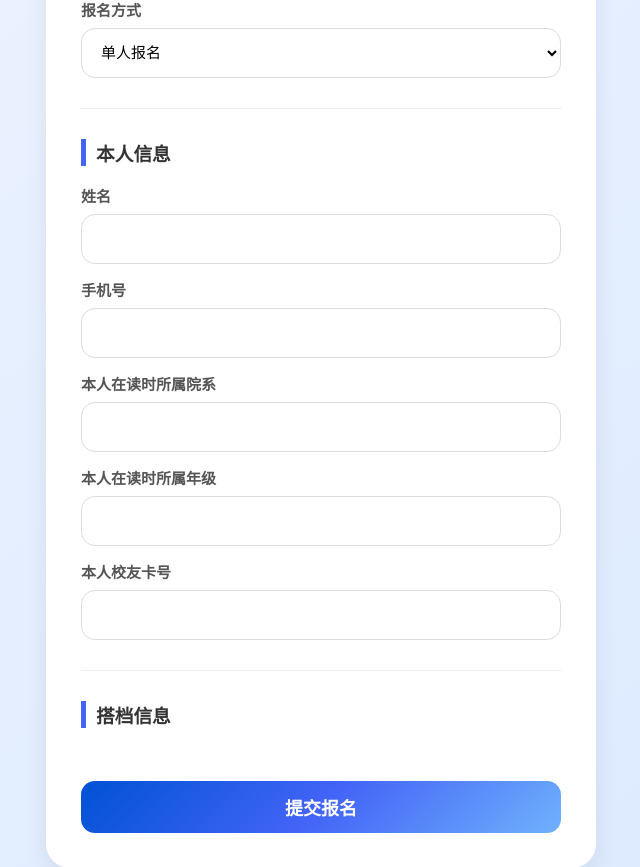
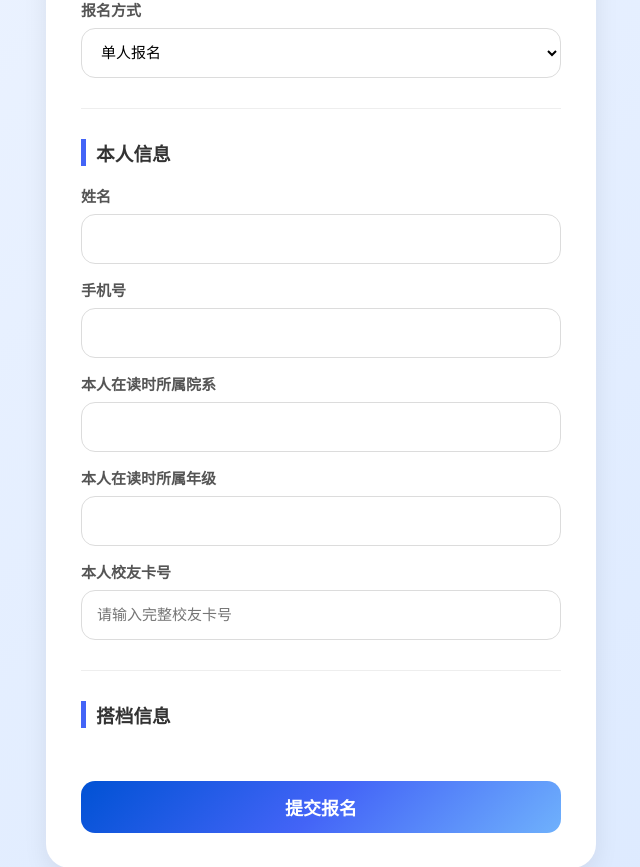
Before and after one commit to jzy2003/signup-system, a Flask app: page / in a window 1280 px wide. Shown: the part 219-1086 px from the top of the page, without its empty margins (319-959 px from the left). Run offline with Flask 3, Linux system fonts and the light colour scheme.

Commit message:
upload signup system

```diff
--- a/app.py
+++ b/app.py
@@ -60,8 +60,8 @@ def home():
             return '手机号必须为11位数字'
 
         # 本人校友卡号校验
-        if not re.fullmatch(r'HUST\d{8}', card_number):
-            return '校友卡号格式错误'
+        if not re.fullmatch(r'HUST\d+', card_number):
+            return '需输入完整的校友卡号'
 
         # 双人报名逻辑
         if has_partner == 'yes':
@@ -75,8 +75,8 @@ def home():
                 return '搭档手机号必须为11位数字'
 
             # 搭档校友卡号校验
-            if not re.fullmatch(r'HUST\d{8}', partner_card_number):
-                return '搭档校友卡号格式错误'
+            if not re.fullmatch(r'HUST\d+', partner_card_number):
+                return '需输入完整的搭档校友卡号'
 
         # 保存数据库
         new_user = User(
@@ -149,7 +149,6 @@ def export_excel():
 # 启动程序
 if __name__ == '__main__':
 
-    # 创建数据库
     with app.app_context():
         db.create_all()
 
--- a/templates/index.html
+++ b/templates/index.html
@@ -136,7 +136,7 @@
         <input name="grade">
 
         <label>本人校友卡号</label>
-        <input name="card_number">
+        <input name="card_number" placeholder="请输入完整校友卡号">
 
         <hr>
 
@@ -157,7 +157,7 @@
             <input name="partner_grade">
 
             <label>搭档校友卡号</label>
-            <input name="partner_card_number">
+            <input name="partner_card_number" placeholder="请输入完整校友卡号">
 
         </div>
 
```
Also changed, not shown: requirements.txt (line endings or trailing spaces).
